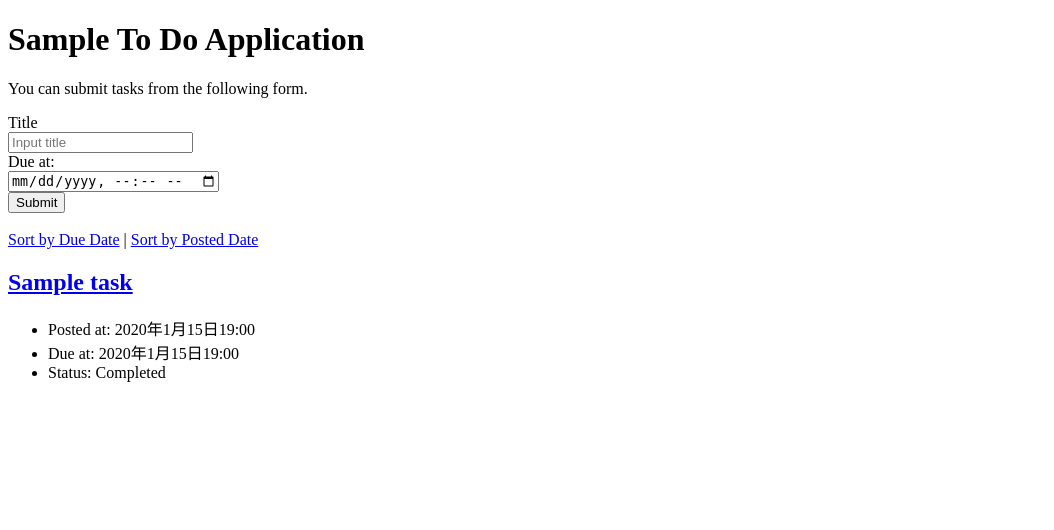
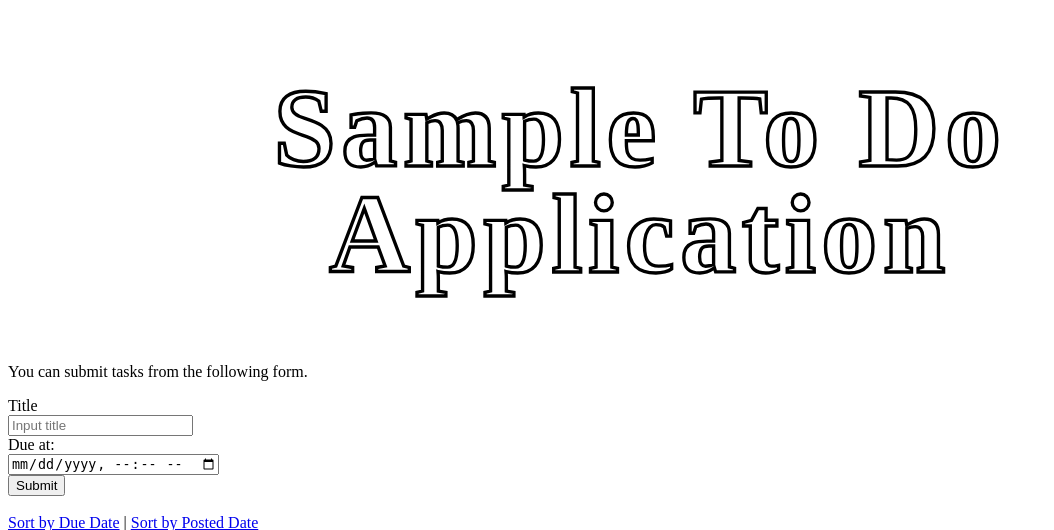
Before and after one commit to s1f10220134/django-test-exercise, a Django app: page / in a window 1280 px wide. Shown: the top 530 px of the page, without its empty margins (0-1054 px from the left). Run offline with Django 4.2, Linux system fonts and the light colour scheme; tables that the repository leaves empty hold one stand-in row (values such as "Sample post").

Commit message:
CSSファイルの追加

```diff
--- /dev/null
+++ b/todo/static/todo/css/default.css
@@ -0,0 +1,8 @@
+h1 {
+	font-size:7em;
+	text-align:center;
+	line-height:0.95em;
+	letter-spacing: 0.05em;
+	color: transparent;
+	-webkit-text-stroke: 0.03em rgba(0,0,0,1);
+}
--- a/todo/templates/todo/index.html
+++ b/todo/templates/todo/index.html
@@ -6,6 +6,7 @@
     <title>To Do Application</title>
     <meta charset="UTF-8">
     <meta name="author" content="INIAD">
+    <link href="{% static 'todo/css/default.css' %}" rel="stylesheet">
   </head>
 
   <body>
```
